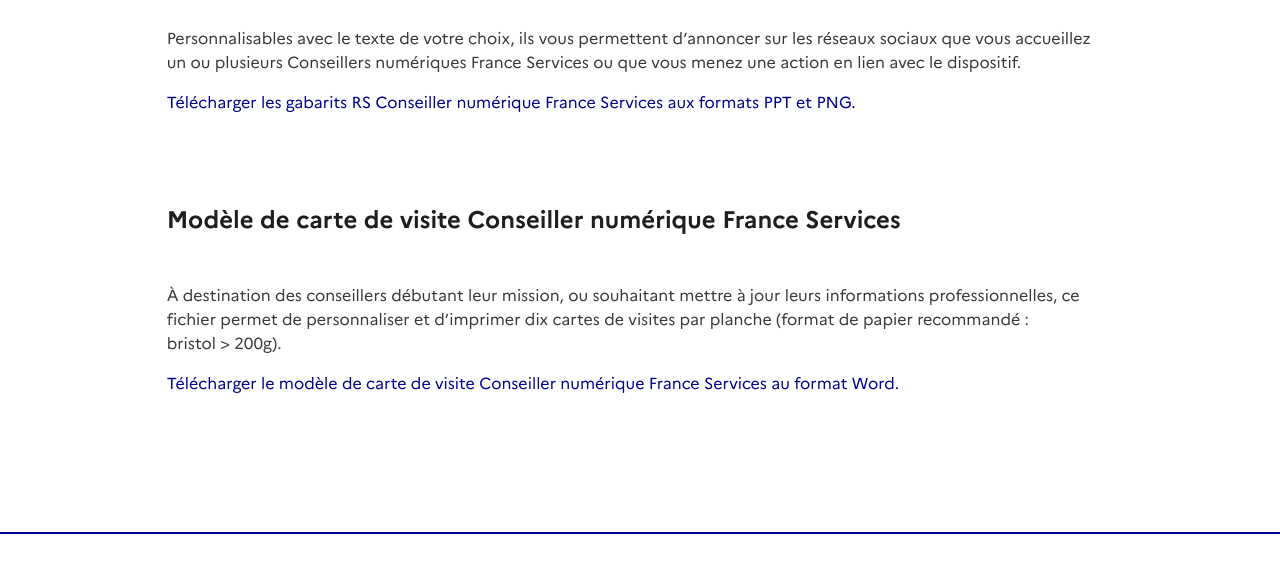
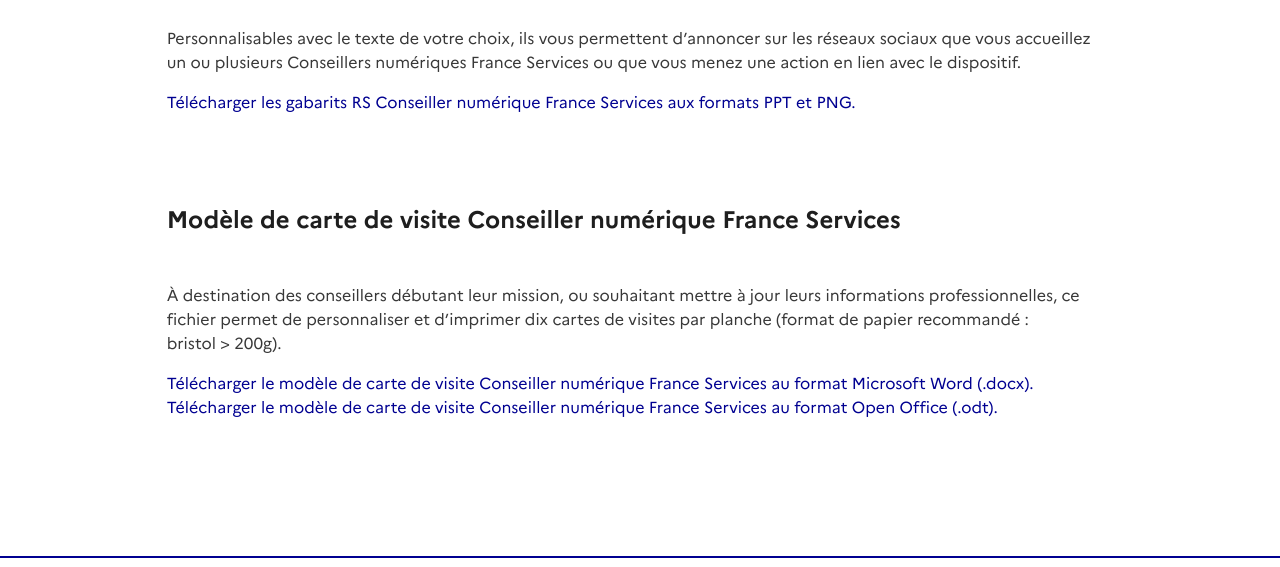
Before and after one commit to anct-cnum/www-conseiller-numerique, a plain HTML site: page kit-communication.html in a window 1280 px wide. Shown: the part 1684-2251 px from the top of the page. Drawn offline with Linux system fonts and the light colour scheme.

Commit message:
Modif gabarits Word et ajout gabarits Open Office

```diff
--- a/kit-communication.html
+++ b/kit-communication.html
@@ -168,7 +168,9 @@
             &Agrave; destination des conseillers débutant leur mission, ou souhaitant mettre à jour leurs informations professionnelles, ce fichier permet de personnaliser et d&rsquo;imprimer dix cartes de visites par planche (format de papier recommandé&nbsp;: bristol&nbsp;&gt;&nbsp;200g).
           </p>
           <p>
-            <a href="https://cdn.conseiller-numerique.gouv.fr/kit-communication/gabarit-carte-de-visite-cnfs.docx" title="Modèles carte de visite Conseiller numérique France Services" class="bleu-france" style="box-shadow: none;" target="_blank">Télécharger le modèle de carte de visite Conseiller numérique France Services au format Word.</a>
+            <a href="https://cdn.conseiller-numerique.gouv.fr/kit-communication/gabarit-carte-de-visite-cnfs-word.docx" title="Modèles carte de visite Conseiller numérique France Services - Word" class="bleu-france" style="box-shadow: none;" target="_blank">Télécharger le modèle de carte de visite Conseiller numérique France Services au format Microsoft Word (.docx).</a>
+            <br/>
+            <a href="https://cdn.conseiller-numerique.gouv.fr/kit-communication/gabarit-carte-de-visite-openoffice.odt" title="Modèles carte de visite Conseiller numérique France Services - Open Office" class="bleu-france" style="box-shadow: none;" target="_blank">Télécharger le modèle de carte de visite Conseiller numérique France Services au format Open Office (.odt).</a>
           </p>
         </div>
       </div>
```
